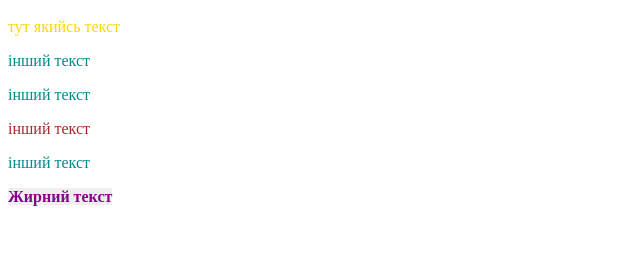
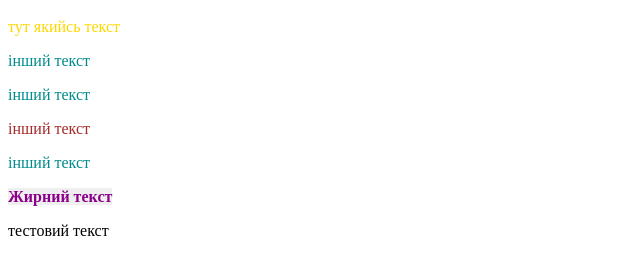
Before and after one commit to vovanolo/AFH-Full_Stack, a plain HTML site: page lesson2.html in a window 1280 px wide. Shown: the part 351-626 px from the top of the page, without its empty margins (0-640 px from the left). Drawn offline with Linux system fonts and the light colour scheme.

Commit message:
added text

```diff
--- a/lesson2.html
+++ b/lesson2.html
@@ -47,6 +47,9 @@
     <b class="text">Жирний текст</b>
 
 
+    <p>тестовий текст</p>
+
+
 
 
 
```
